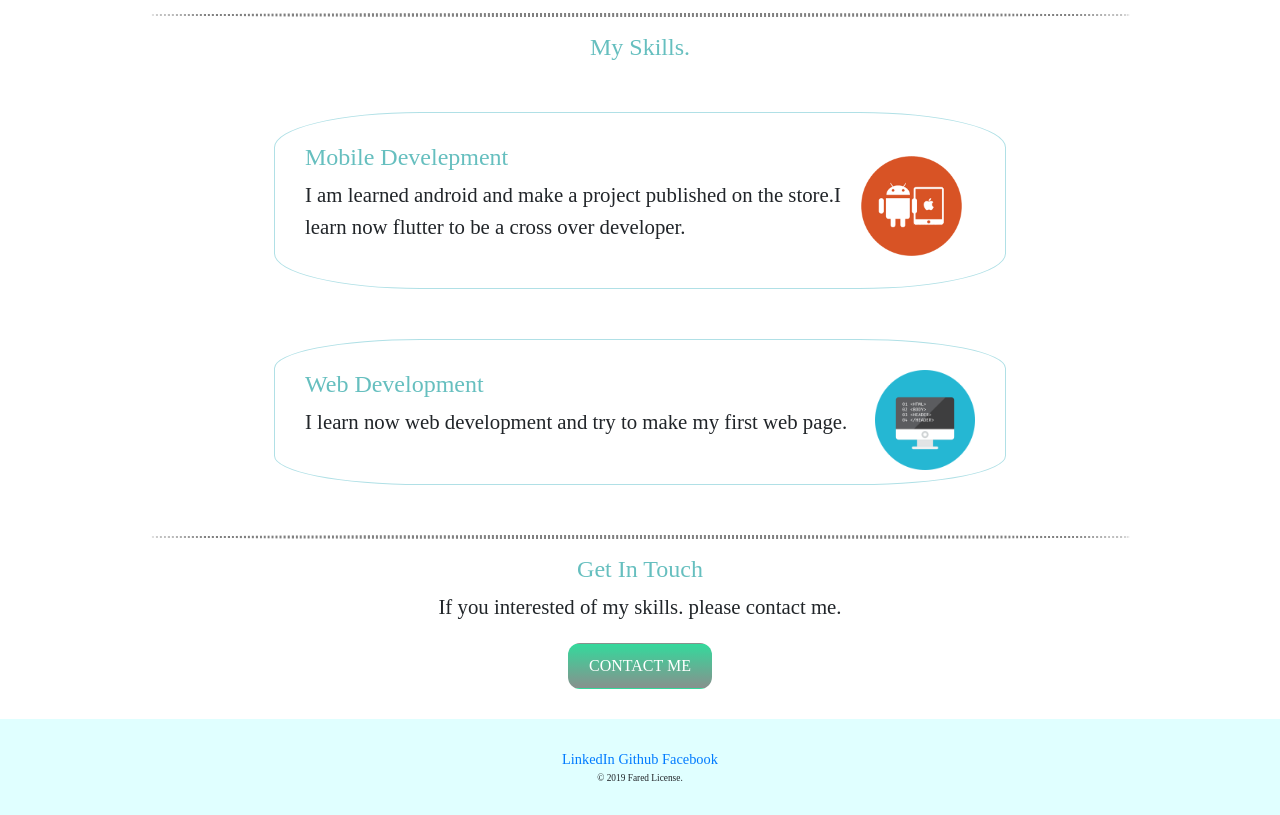
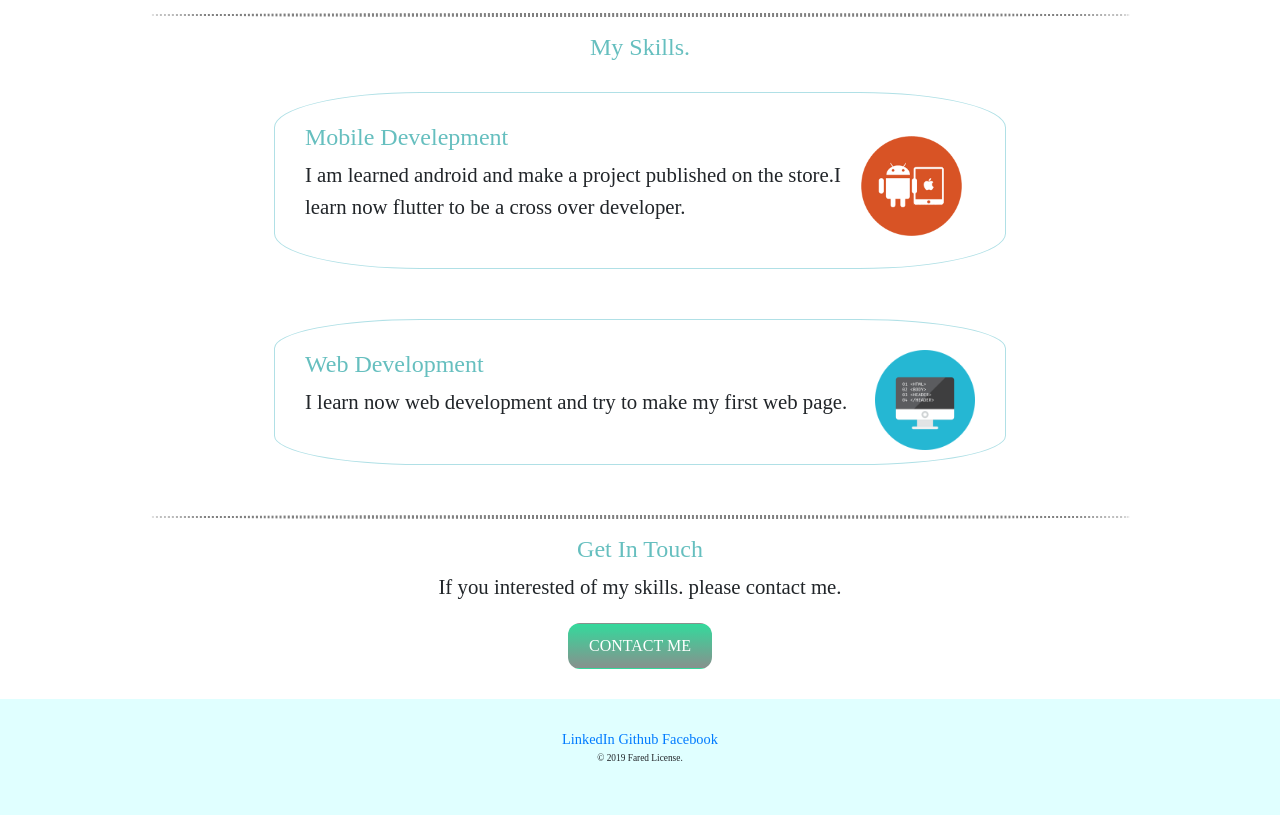
Before and after one commit to bedosport/my-cv, a plain HTML site: page index.html in a window 1280 px wide. Shown: the part 951-1766 px from the top of the page. Drawn offline with nearby package versions, Linux system fonts and the light colour scheme.

Commit message:
Update new-css.css

```diff
--- a/css/new-css.css
+++ b/css/new-css.css
@@ -49,7 +49,7 @@ hr {
 }
 .skill-row {
   width: 60%;
-  margin: 50px auto 50px auto;
+  margin: 30px auto 50px auto;
   padding: 30px;
   text-align: left;
   border: solid 1px;
```
